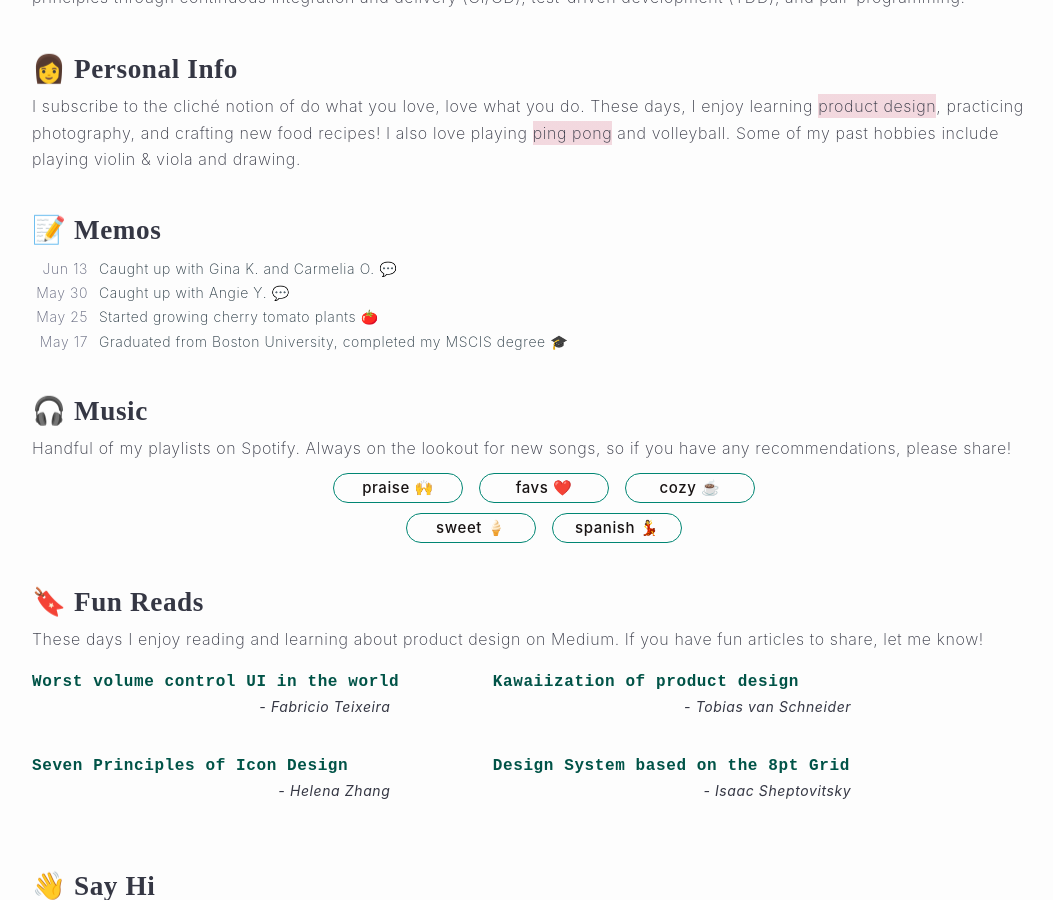
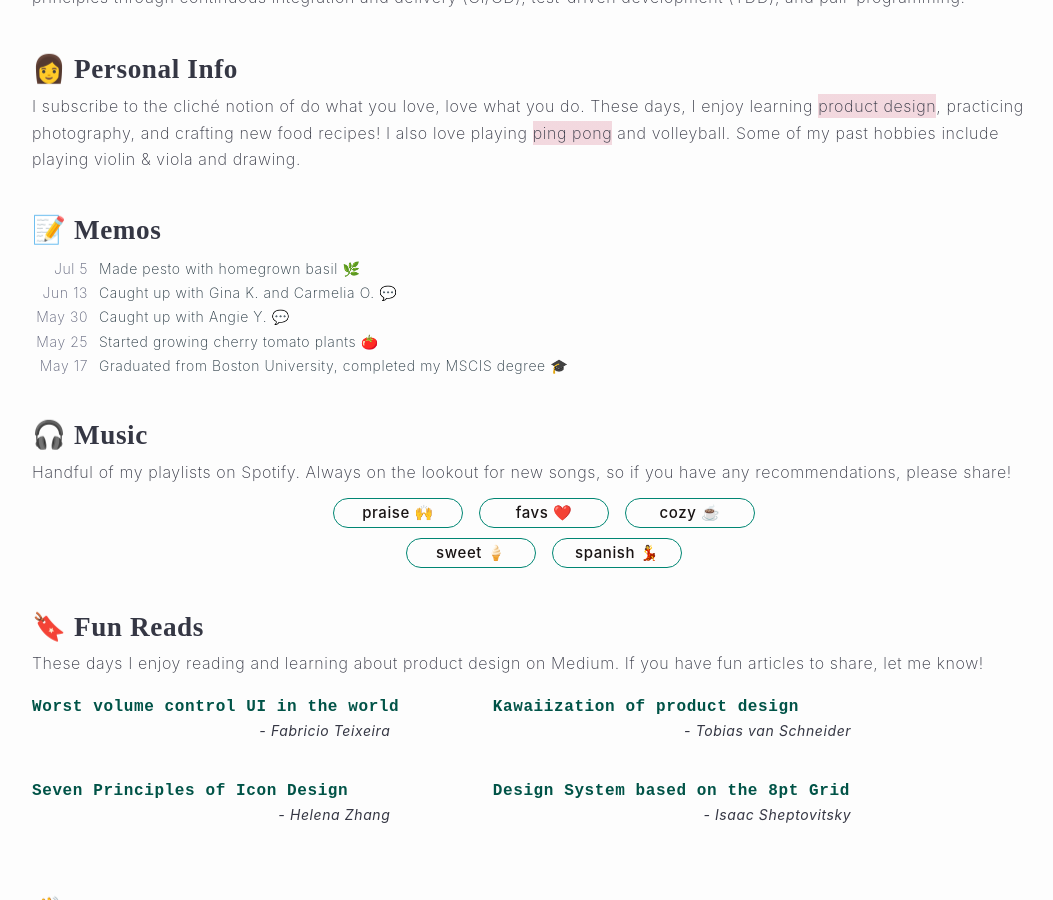
Before and after one commit to suzekim/suzekim.github.io, a Jekyll site: the page built from content/_posts/2020-06-13-catching-up-gk-co.markdown, in a window 1280 px wide and 900 px high, scrolled down 812 px. Shown: the whole window, without its empty margins (96-1149 px from the left). Built offline with Jekyll 4.4.1, drawn with Linux system fonts in a browser that asks for light colours; nearby versions of some CDN libraries.

Commit message:
Adding new memo

```diff
--- a/_includes/home/memos.html
+++ b/_includes/home/memos.html
@@ -9,7 +9,7 @@
 		</tr>
 	</thead>
 	<tbody>
-		{% for post in site.posts %}
+		{% for post in site.posts limit: 5%}
 
 		{%- assign date_format = site.minima.date_format | default: "%b %-d" -%}
 
--- /dev/null
+++ b/content/_posts/2020-07-05-catching-up-jb.markdown
@@ -0,0 +1,6 @@
+---
+layout: post
+title:  "Made pesto with homegrown basil 🌿"
+date:   2020-07-05
+categories:
+---
```
Also changed, not shown: content/_posts/2020-06-13-catching-up-gk-co.markdown (renamed from content/_posts/2020-06-13-catching-up-gk-co copy.markdown), 2 other files.
